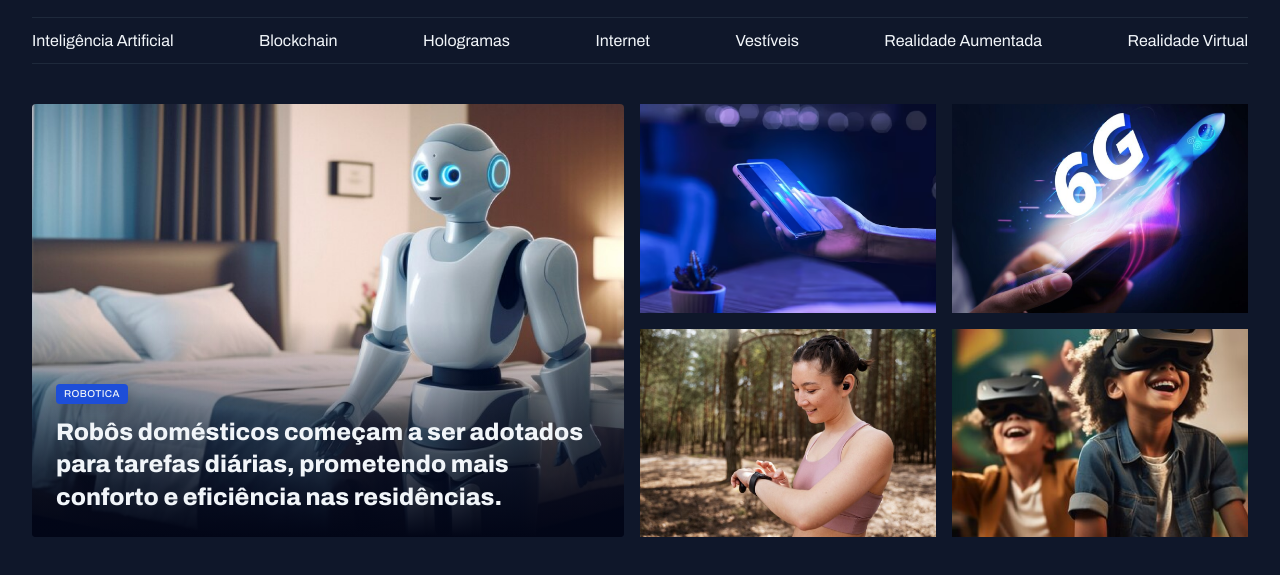
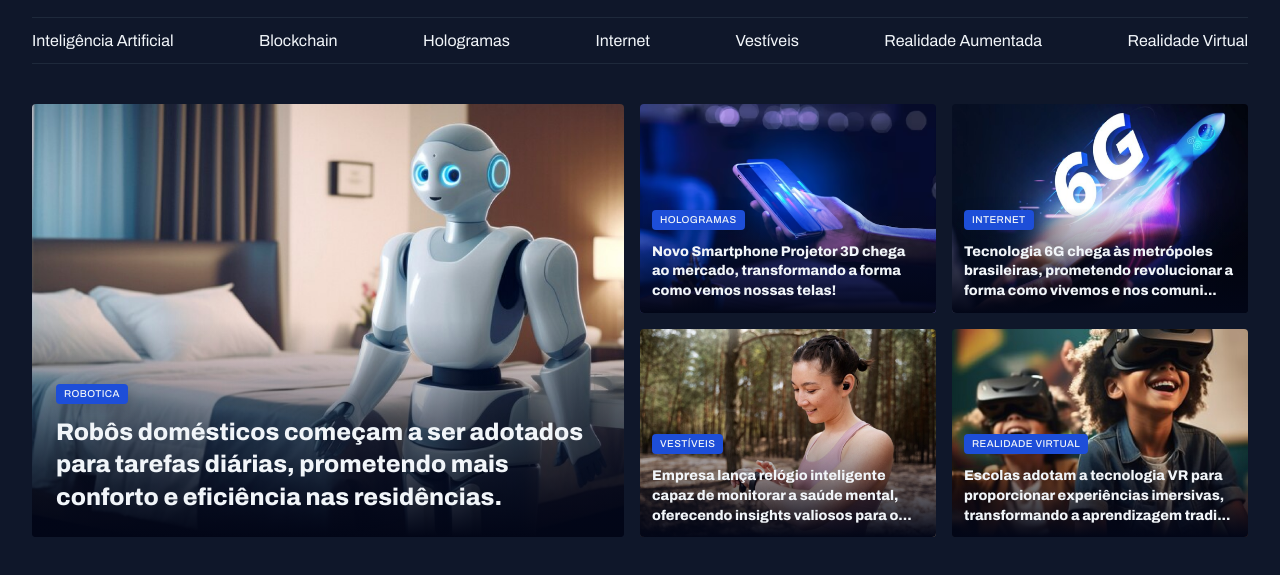
Before and after one commit to AnaWalecheskiMoreto/04---portal-de-noticias, a plain HTML site: page index.html in a window 1280 px wide. Shown: the part 55-630 px from the top of the page. Drawn offline with Linux system fonts and the light colour scheme.

Commit message:
destaques

```diff
--- a/index.html
+++ b/index.html
@@ -40,9 +40,9 @@
 
    <main class="grid container">
     <section id="featured" class="grid grid-flow-col gap-16">
+
         <figure class="card">
             <img src="assets/images/Image 01.png" alt="">
-
             <figcaption>
                 <span class="content-tag">robotica</span>
                 <h2 class="text-2xl">
@@ -53,18 +53,52 @@
         </figure>
 
         <div class="grid grid-cols-2 gap-16">
-            <div>
-                <img src="assets/images/Image 02.png" alt="">
-            </div>
-            <div>
+            <figure class="card">
+                <img src="assets/images/Image 02.png" alt="hologramas">
+                <figcaption>
+                    <span class="content-tag">hologramas</span>
+                    <h2 class="text-lg">
+                        Novo Smartphone Projetor 3D chega ao mercado, transformando
+                        a forma como vemos nossas telas!
+                    </h2>
+                </figcaption>
+            </figure>
+
+
+            <figure class="card">
                 <img src="assets/images/Image 03.png" alt="">
-            </div>
-            <div>
+                <figcaption>
+                    <span class="content-tag">Internet</span>
+                    <h2 class="text-lg">
+                        Tecnologia 6G chega às metrópoles brasileiras, prometendo
+                        revolucionar a forma como vivemos e nos comuni...
+                    </h2>
+                </figcaption>
+            </figure>
+
+
+            <figure class="card">
                 <img src="assets/images/Image 04.png" alt="">
-            </div>
-            <div>
+                <figcaption>
+                    <span class="content-tag">Vestíveis</span>
+                    <h2 class="text-lg">
+                        Empresa lança relógio inteligente capaz de monitorar a saúde mental,
+                        oferecendo insights valiosos para o...
+                    </h2>
+                </figcaption>
+            </figure>
+
+
+            <figure class="card">
                 <img src="assets/images/Image 05.png" alt="">
-            </div>
+                <figcaption>
+                    <span class="content-tag">Realidade Virtual</span>
+                    <h2 class="text-lg">
+                        Escolas adotam a tecnologia VR para proporcionar experiências
+                        imersivas, transformando a aprendizagem tradi...
+                    </h2>
+                </figcaption>
+            </figure>
         </div>
     </section>
    </main>
--- a/styles/sections.css
+++ b/styles/sections.css
@@ -25,6 +25,11 @@
             position: absolute;
             bottom: 0;
             padding: 24px;
+
+            &:has(.text-lg){
+                padding: 12px;
+            }
+
             h2 {
                 margin-top: 12px;
             }
```
